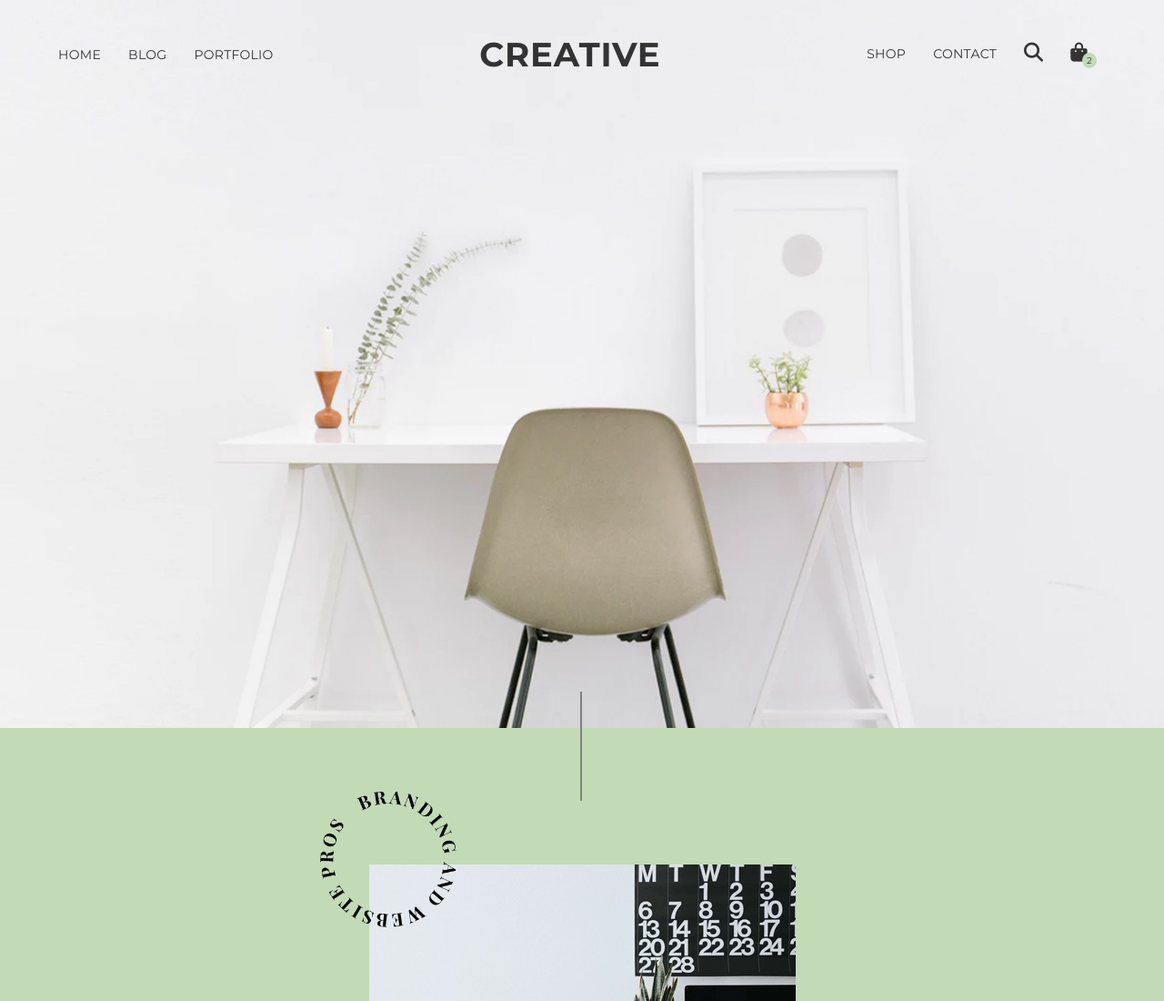
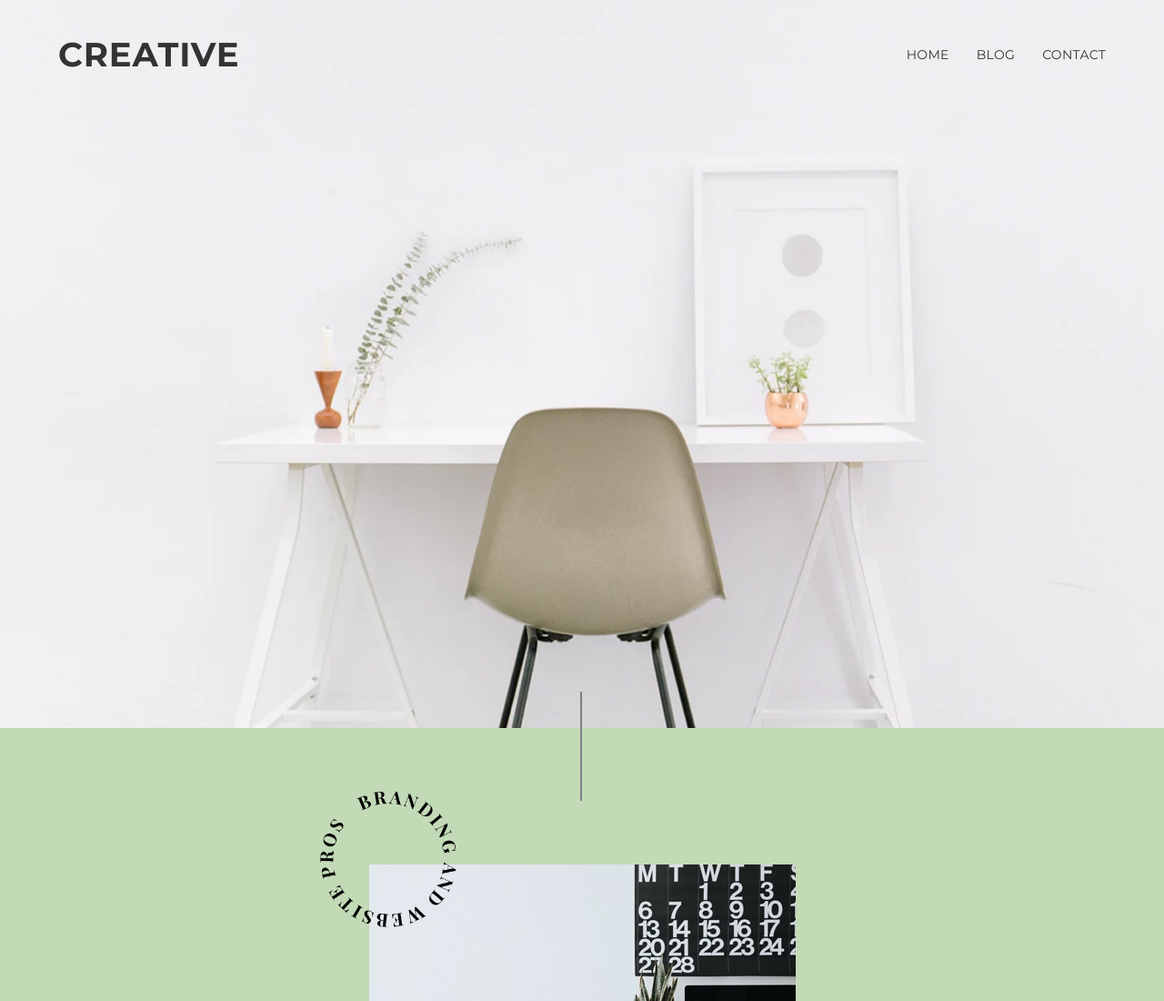
Before and after one commit to rebecca-romeo/creative-website, a plain HTML site: page index.html in a window 1280 px wide. Shown: the top 1100 px of the page at 91% size. Drawn offline with nearby package versions, Linux system fonts and the light colour scheme.

Commit message:
fix nav bar across all pages

```diff
--- a/index.html
+++ b/index.html
@@ -14,22 +14,17 @@
 
   <header class="indexHeader">
     <div class="headerNavContainer wrapper">
+      <h1>Creative</h1>
+      <!-- <nav>
+        <ul>
+        </ul>
+      </nav> -->
+
       <nav>
         <ul>
           <li><a href="./index.html">home</a></li>
           <li><a href="./blog.html">blog</a></li>
-          <li><a href="#">portfolio</a></li>
-        </ul>
-      </nav>
-
-      <h1>Creative</h1>
-
-      <nav>
-        <ul>
-          <li><a href="#">shop</a></li>
           <li><a href="./contact.html">contact</a></li>
-          <li><a href="#"><i class="fa-solid fa-magnifying-glass"></i></a></li>
-          <li><a href="#"><i class="fa-solid fa-bag-shopping"></i></a> <span class="green">2</span></li>
         </ul>
       </nav>
     </div>
```
Also changed, not shown: blog.html (+2 -11 lines), contact.html (+13 -15 lines).
